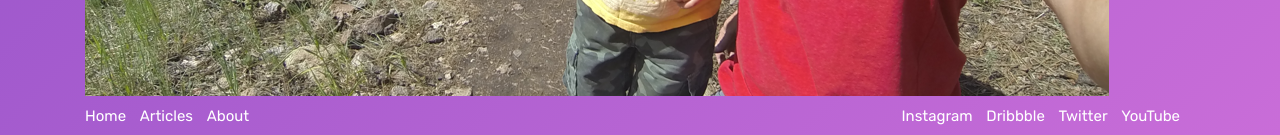
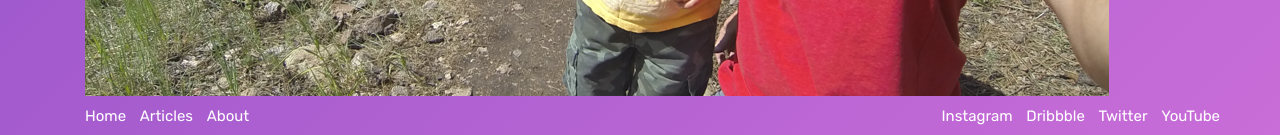
Before and after one commit to joshadamboyd/joshadamboyd.github.io, a Jekyll site: the page built from index.html, in a window 1280 px wide and 900 px high, scrolled down 3191 px. Shown: the part 762-897 px from the top of the window. Built offline with Jekyll 4.4.1, drawn with Linux system fonts in a browser that asks for light colours; the list of posts is cut into pages by our own code.

Commit message:
Footer formatting

```diff
--- a/_includes/layout/footer.html
+++ b/_includes/layout/footer.html
@@ -1,13 +1,16 @@
 <footer>
+  <div class="container">
     <div class="row">
-    <div class="col-lg-12">
-      <ul class="list-unstyled list-inline col-sm-6">
+      <div class="col-md-6">
+        <ul class="list-unstyled list-inline">
           <li><a href="{{ '/' | prepend: relative_url }}">Home</a></li>
           <li><a href="{{ '/articles' | prepend: relative_url }}">Articles</a></li>
           <li><a href="{{ '/about' | prepend: relative_url }}">About</a></li>
         </ul>
+      </div>
 
-      <ul class="list-unstyled list-inline text-right col-sm-6">
+      <div class="col-md-6">
+        <ul class="list-unstyled list-inline text-right">
           {% if site.social.instagram %}
           <li><a class="instagram" href="http://instagram.com/{{ site.social.instagram }}" title="Like me on Instagram">Instagram</a></li>
           {% endif %}
@@ -38,4 +41,5 @@
         </ul>
       </div>
     </div>
+  </div>
 </footer>
```
Lines whose indentation alone changed are shown as unchanged.
